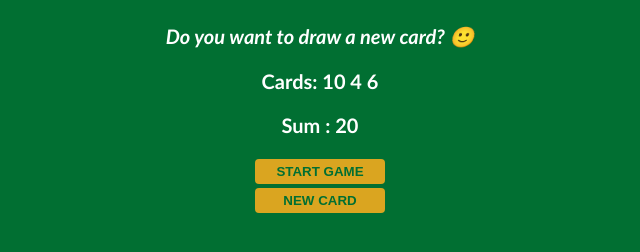
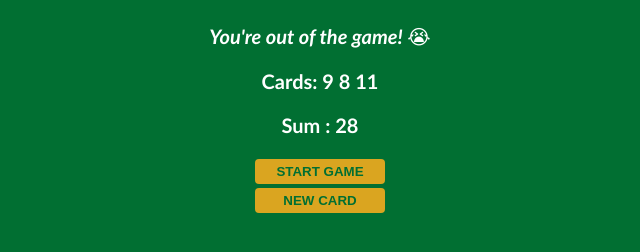
Before and after one commit to Benjamin2602/BlackJack-game, a plain HTML site: page index.html in a window 1280 px wide. Both pictures are taken after a click on the button "NEW CARD". Shown: the part 88-340 px from the top of the page, without its empty margins (320-960 px from the left). Drawn offline with Linux system fonts and the light colour scheme.

Commit message:
randomCard function (generating random number)

```diff
--- a/index.html
+++ b/index.html
@@ -1,24 +1,22 @@
 <!DOCTYPE html>
 <html lang="en">
   <head>
-    <meta charset="UTF-8">
-    <meta http-equiv="X-UA-Compatible" content="IE=edge">
-    <meta name="viewport" content="width=device-width, initial-scale=1.0">
+    <meta charset="UTF-8" />
+    <meta http-equiv="X-UA-Compatible" content="IE=edge" />
+    <meta name="viewport" content="width=device-width, initial-scale=1.0" />
     <title>Document</title>
-    <link rel = "stylesheet" href = "index.css">
+    <link rel="stylesheet" href="index.css" />
   </head>
   <body>
     <h1>Blackjack</h1>
 
-    <p id="message-el">Want to play a round ? </p>
-    <p id="cards-el">Cards: </p>
-    <p id="sum-el">Sum: </p>
+    <p id="message-el">Want to play a round ?</p>
+    <p id="cards-el">Cards:</p>
+    <p id="sum-el">Sum:</p>
     <div class="button-container">
       <button id="start-btn" onclick="startGame()">Start Game</button>
       <button id="card-btn" onclick="newCard()">New Card</button>
     </div>
     <script src="index.js"></script>
-
-
   </body>
 </html>
--- a/index.js
+++ b/index.js
@@ -1,5 +1,6 @@
-let firstCard = 10;
-let secondCard = 4;
+// 2 randomCard function
+let firstCard = getRandomCard();
+let secondCard = getRandomCard();
 let cards = [firstCard, secondCard];
 let sum = firstCard + secondCard;
 let hasBlackJack = false;
@@ -7,22 +8,30 @@ let isAlive = true;
 let message = "";
 
 let messageEl = document.getElementById("message-el");
-console.log(messageEl);
-
 let sumEl = document.getElementById("sum-el");
 // let sumEl = document.querySelector("#sum-el");
+let cardsEl = document.getElementById("cards-el");
 
-let cardEl = document.getElementById("cards-el");
+//randomCard function
+function getRandomCard(){
+  let randomCard = Math.floor(Math.random() * 13) + 1;
+  if (randomCard === 1) {
+    return 11;
+  }else if(randomCard === 11 || randomCard === 12 || randomCard === 13){
+    return 10;
+  }else{
+    return randomCard;
+  }
+}
 
 function startGame() {
   renderGame();
 }
 
 function renderGame() {
-  cardEl.textContent = "Cards: ";
-
+  cardsEl.textContent = "Cards: ";
   for (let i = 0; i < cards.length; i++) {
-    cardEl.textContent += cards[i] + " ";
+    cardsEl.textContent += cards[i] + " ";
   }
 
 
@@ -41,7 +50,7 @@ function renderGame() {
 }
 
 function newCard() {
-  let card = 6;
+  let card = getRandomCard();
   sum += card;
   // Push the card to the cards array
   cards.push(card);
```
Lines whose indentation alone changed are shown as unchanged.
